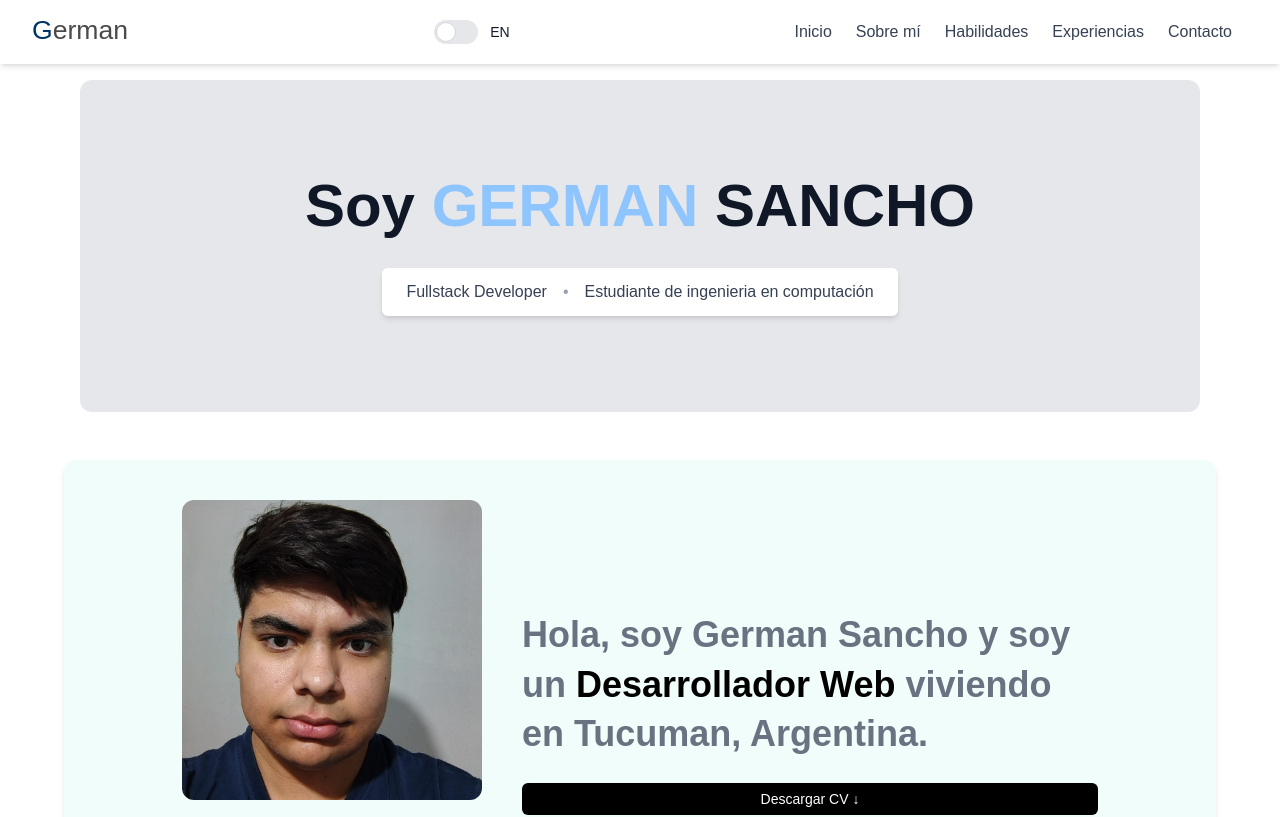
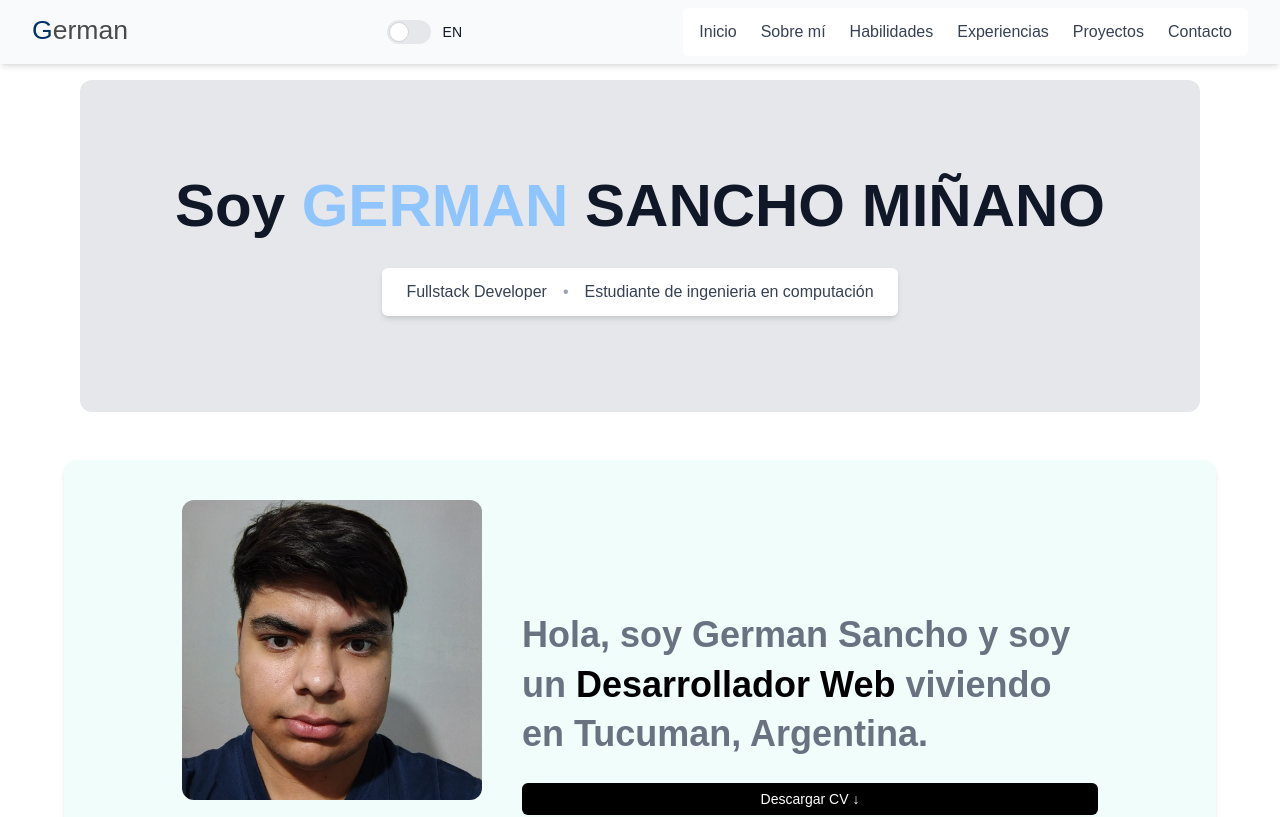
Before and after one commit to GermanSan2002/portfolio-german-sancho, a Next.js app: page / in a window 1280 px wide. Shown: the top 817 px of the page. Built offline with nearby package versions, Linux system fonts and the light colour scheme.

Commit message:
Secion de proyectos y cambios esteticos generales

```diff
--- /dev/null
+++ b/public/projects.json
@@ -0,0 +1,32 @@
+[
+    {
+        "title": "Micro-users-microservice",
+        "title_esp": "Micro-users-microservice",
+        "description_esp": "Microservicio de autentificacion de usuarios desarrollado con Nest.js y Node. Implementa github actions para despliegue en la nube.",
+        "description": "User authentication microservice developed with Next.js. Implements GitHub Actions for cloud deployment.",
+        "imageUrl": "https://conocimiento.blob.core.windows.net/conocimiento/2022/Contables/ContabilidadBancos/CasosPracticos/CP_Usuarios_y_perfiles/drex_usuarios_y_perfiles_custom.png",
+        "sourceLink": "https://github.com/GermanSan2002/microservicio-usuarios.git",
+        "demoLink": "https://micro-users-wj9l.onrender.com/swagger",
+        "tags": ["Nest.js", "TypeScript", "Docker", "Github-Actions"]
+    },
+    {
+        "title": "Personal portfolio",
+        "title_esp": "Portafolio personal",
+        "description_esp": "Portafolio personal desarrollado en React con Next.js y React. Implementa github actions para despliegue en la nube.",
+        "description": "User authentication microservice developed with Next.js. Implements GitHub Actions for cloud deployment.",
+        "imageUrl": "https://www.esdesignbarcelona.com/sites/default/files/img/6_pasos_para_crear_un_portfolio_digital_y_todo_lo_que_debe_incluir_2.png",
+        "sourceLink": "#",
+        "demoLink": "#",
+        "tags": ["Next.js", "TypeScript", "JavaScript", "Docker", "Github-Actions"]
+    },
+    {
+        "title": "Proyecto final Argentina Programa 4.0",
+        "title_esp": "Proyecto final Argentina Programa 4.0",
+        "description_esp": "Proyecto final del programa Argentina Programa 4.0, que consiste en un portafolio editable basico usando angular en frontend y Java con Spring Boot en Backend",
+        "description": "Final project of the Argentina Program 4.0 program, which consists of a basic editable portfolio using Angular in the frontend and Java with Spring Boot in the backend",
+        "imageUrl": "https://www.esdesignbarcelona.com/sites/default/files/img/6_pasos_para_crear_un_portfolio_digital_y_todo_lo_que_debe_incluir_2.png",
+        "sourceLink": "https://github.com/stars/GermanSan2002/lists/trabajo-final-ap",
+        "demoLink": "#",
+        "tags": ["Java", "Angular", "TypeScript", "Spring Boot"]
+    }
+]
--- a/src/app/components/banner/Banner.tsx
+++ b/src/app/components/banner/Banner.tsx
@@ -15,7 +15,7 @@ function Banner() {
       <h1 className="text-4xl md:text-6xl font-bold text-gray-900">
         {labels.label1}{' '}
         <span className="text-blue-300 stroke-text">GERMAN</span>{' '}
-        <span className="text-gray-900">SANCHO</span>
+        <span className="text-gray-900">SANCHO MIÑANO</span>
       </h1>
 
       <div className="mt-8 inline-flex flex-wrap gap-4 bg-white px-6 py-3 rounded-md shadow-md justify-center">
--- a/src/app/components/header/Header.tsx
+++ b/src/app/components/header/Header.tsx
@@ -14,13 +14,14 @@ const Header = () => {
     home: language === 'spanish' ? 'Inicio' : 'Home',
     about: language === 'spanish' ? 'Sobre mí' : 'About',
     skills: language === 'spanish' ? 'Habilidades' : 'Skills',
-    education: language === 'spanish' ? 'Experiencias' : 'Education',
+    education: language === 'spanish' ? 'Experiencias' : 'Experience',
+    project: language === 'spanish' ? 'Proyectos' : 'Projects',
     contact: language === 'spanish' ? 'Contacto' : 'Contact',
     toggleLang: language === 'spanish' ? 'EN' : 'ES',
   };
 
   return (
-    <nav className="bg-white bg-gray-600 shadow-md fixed top-0 left-0 w-full z-50">
+    <nav className=" bg-gray-50 shadow-md fixed top-0 left-0 w-full z-50">
       <div className="max-w-7xl mx-auto px-4 sm:px-6 lg:px-8">
         <div className="flex items-center justify-between h-16">
           {/* Logo */}
@@ -41,7 +42,7 @@ const Header = () => {
                 checked={language === 'english'}
               />
               <div className="relative w-11 h-6 bg-gray-200 peer-focus:outline-none peer-focus:ring-4 peer-focus:ring-blue-300 dark:peer-focus:ring-blue-800 rounded-full peer dark:bg-gray-700 peer-checked:after:translate-x-full rtl:peer-checked:after:-translate-x-full peer-checked:after:border-white after:content-[''] after:absolute after:top-[2px] after:start-[2px] after:bg-white after:border-gray-300 after:border after:rounded-full after:h-5 after:w-5 after:transition-all dark:border-gray-600 peer-checked:bg-blue-600 dark:peer-checked:bg-blue-600"></div>
-              <span className="ms-3 text-sm font-medium text-gray-900 dark:text-gray-300">
+              <span className="ms-3 text-sm font-medium text-gray-900">
                 {labels.toggleLang}
               </span>
             </label>
@@ -103,6 +104,11 @@ const Header = () => {
                 </a>
               </li>
               <li>
+                <a href="#project" onClick={() => setIsOpen(false)} className="text-gray-700 dark:text-gray-200 hover:text-blue-600">
+                  {labels.project}
+                </a>
+              </li>
+              <li>
                 <a href="#contact" onClick={() => setIsOpen(false)} className="text-gray-700 dark:text-gray-200 hover:text-blue-600">
                   {labels.contact}
                 </a>
--- a/src/app/components/main/Main.tsx
+++ b/src/app/components/main/Main.tsx
@@ -3,13 +3,11 @@ import Header from '../header/Header'
 import Banner from '../banner/Banner'
 import Perfil from '../perfil/Perfil'
 import Skills from '../skills/Skills'
-import SkillProvider from '@/app/data/SkillsContext'
 import ResumeSection from '../resume/Resume'
-import ExperienceProvider from '@/app/data/ExperienceContext'
-import EducationProvider from '@/app/data/EducationContext'
 import ContactSection from '../contact/ContactSection'
 import Footer from '../footer/footer'
 import DataContext from '@/app/data/DataContext'
+import Projects from '../proyects/Projects'
 
 function Main() {
   return (
@@ -20,6 +18,7 @@ function Main() {
           <section id="about"><Perfil /></section>
           <section id="skills"><Skills /></section>
           <section id="education"><ResumeSection /></section>
+          <section id="project"><Projects/></section>
           <section id="contact"><ContactSection /></section>
           <Footer/>
         </div>
--- /dev/null
+++ b/src/app/components/proyects/Projects.tsx
@@ -0,0 +1,34 @@
+"use client";
+import React, { useContext } from 'react';
+import { LanguageContext } from '@/app/data/LanguageContext';
+import ProjectItem from './proyect_item/ProjectItem';
+import { ProjectContext } from '@/app/data/ProjectContext';
+
+function Projects() {
+    const {projects, setProjects} = useContext(ProjectContext);
+    const { language } = useContext(LanguageContext);
+
+    const labels = {
+        title: language === "spanish" ? "PROYECTOS" : "PROJECTS",
+        subtitle: language === "spanish" ? "Estos son mis proyectos" : "These are my projects",
+        sourceCode: language === "spanish" ? "Código Fuente" : "Source Code",
+        demo: "Demo"
+    };
+
+    return (
+        <section className="py-16 bg-white">
+            <div className="text-center mb-12">
+                <h3 className="text-2xl tracking-wide text-gray-500 uppercase">{labels.title}</h3>
+                <h2 className="text-4xl font-semibold text-gray-900">{labels.subtitle}</h2>
+            </div>
+
+            <div className="flex flex-wrap justify-center gap-6 max-w-8xl mx-auto px-4">
+                {projects.map((project, index) => (
+                    <ProjectItem key={index} item={project} />
+                ))}
+            </div>
+        </section>
+    );
+}
+
+export default Projects;
--- /dev/null
+++ b/src/app/components/proyects/proyect_item/ProjectItem.jsx
@@ -0,0 +1,51 @@
+"use client";
+import { LanguageContext } from '@/app/data/LanguageContext';
+import React, { useContext } from "react";
+
+function ProjectItem({ item }) {
+    const { language } = useContext(LanguageContext);
+    const isSpanish = language === "spanish";
+
+    const labels = {
+        sourceCode: isSpanish ? "Código Fuente" : "Source Code",
+        demo: "Demo",
+        preview: isSpanish ? "Código Fuente" : "Project Preview"
+    };
+
+    return (
+        <div className="w-full max-w-sm bg-sky-200 border border-gray-200 rounded-lg shadow-sm dark:border-gray-700">
+            <a href={item.demoLink}>
+                <img className="rounded-t-lg w-full h-[250px] object-cover" src={item.imageUrl} alt={`Vista previa del proyecto: ${isSpanish ? item.title_esp : item.title}`} />
+            </a>
+            <div className="p-5">
+                <a href={item.demoLink}>
+                    <h5 className="mb-2 text-2xl font-bold tracking-tight text-gray-600">{isSpanish ? item.title_esp : item.title}</h5>
+                </a>
+                <p className="mb-3 font-normal text-gray-500">{isSpanish ? item.description_esp: item.description}</p>
+                <div className="px-6 pt-4 pb-2">
+                    <a href={item.sourceLink} className="inline-flex items-center px-3 py-2 text-sm font-medium text-center text-white bg-blue-400 rounded-lg hover:bg-blue-800 focus:ring-4 focus:outline-none focus:ring-blue-300 mr-3">
+                        {labels.sourceCode}
+                        <svg className="rtl:rotate-180 w-3.5 h-3.5 ms-2" aria-hidden="true" xmlns="http://www.w3.org/2000/svg" fill="none" viewBox="0 0 14 10">
+                            <path stroke="currentColor" strokeLinecap="round" strokeLinejoin="round" strokeWidth="2" d="M1 5h12m0 0L9 1m4 4L9 9" />
+                        </svg>
+                    </a>
+                    <a href={item.demoLink} className="inline-flex items-center px-3 py-2 text-sm font-medium text-center text-white bg-blue-400 rounded-lg hover:bg-blue-800 focus:ring-4 focus:outline-none focus:ring-blue-300">
+                        {labels.demo}
+                        <svg className="rtl:rotate-180 w-3.5 h-3.5 ms-2" aria-hidden="true" xmlns="http://www.w3.org/2000/svg" fill="none" viewBox="0 0 14 10">
+                            <path stroke="currentColor" strokeLinecap="round" strokeLinejoin="round" strokeWidth="2" d="M1 5h12m0 0L9 1m4 4L9 9" />
+                        </svg>
+                    </a>
+                </div>
+                <div className="px-6 pt-4 pb-2">
+                    {item.tags && item.tags.map((tag, idx) => (
+                        <span key={idx} className="inline-block bg-gray-200 rounded-full px-3 py-1 text-sm font-semibold text-gray-700 mr-2 mb-2">
+                            #{tag}
+                        </span>
+                    ))}
+                </div>
+            </div>
+        </div>
+    )
+}
+
+export default ProjectItem;
--- a/src/app/components/skills/Skills.tsx
+++ b/src/app/components/skills/Skills.tsx
@@ -22,7 +22,7 @@ const Skills = () => {
         <h3 className="text-2xl tracking-wide text-gray-500 uppercase">{labels.skils}</h3>
         <h2 className="text-4xl font-semibold text-gray-900">{labels.mySkills}</h2>
       </div>
-      <div className="grid grid-cols-1 sm:grid-cols-2 lg:grid-cols-3 gap-6 max-w-6xl mx-auto px-4">
+      <div className="flex flex-wrap justify-center gap-6 max-w-7xl mx-auto px-4">
         {skills.map((hab, index) => (
           <SkillItem key={index} skill={hab}></SkillItem>
         ))}
--- a/src/app/components/skills/skill_item/SkillItem.jsx
+++ b/src/app/components/skills/skill_item/SkillItem.jsx
@@ -7,7 +7,7 @@ function SkillItem({skill}) {
   const isSpanish = language === "spanish";
 
   return (
-    <div className="bg-sky-100 rounded-lg p-8 text-center shadow-sm hover:shadow-md transition">
+    <div className="bg-sky-100 w-full max-w-sm rounded-lg p-8 text-center shadow-sm hover:shadow-md transition">
       <div className="flex justify-center">
         <i className={`${skill.iconClass} text-5xl text-gray-600 mb-4`}></i>
       </div>
--- /dev/null
+++ b/src/app/data/ProjectContext.tsx
@@ -0,0 +1,47 @@
+"use client";
+import React, { createContext, ReactNode, useEffect, useState } from 'react'
+
+type Project = {
+  title: string;
+  title_esp: string;
+  description_esp: string;
+  description: string;
+  imageUrl: string;
+  sourceLink: string;
+  demoLink: string;
+  tags: string[];
+};
+
+type ProjectContextType = {
+  projects: Project[];
+  setProjects: (projects: Project[]) => void;
+};
+
+export const ProjectContext = createContext<ProjectContextType>({
+  projects: [],
+  setProjects: () => { }
+});
+
+type ProjectProviderProps = {
+  children: ReactNode;
+};
+
+function ProjectProvider({ children }: ProjectProviderProps) {
+  const [projects, setProjects] = useState<Project[]>([]);
+
+  useEffect(() => {
+    fetch('/projects.json')
+      .then(response => response.json())
+      .then(datos => setProjects(datos))
+      .catch(error => console.error('Error fetching data:', error));
+  }, [])
+
+  return (
+    <ProjectContext.Provider value={{ projects, setProjects }}>
+      {children}
+    </ProjectContext.Provider>
+  )
+}
+
+
+export default ProjectProvider
--- a/tsconfig.json
+++ b/tsconfig.json
@@ -34,7 +34,7 @@
     ".next/types/**/*.ts",
     "next-env.d.ts",
     "dist/types/**/*.ts"
-  ],
+, "src/app/components/proyects/Projects.jsx"  ],
   "exclude": [
     "node_modules"
   ]
```
Also changed, not shown: src/app/data/DataContext.tsx (+9 -6 lines), 1 other file (tests, documents, lock files or other folders).
